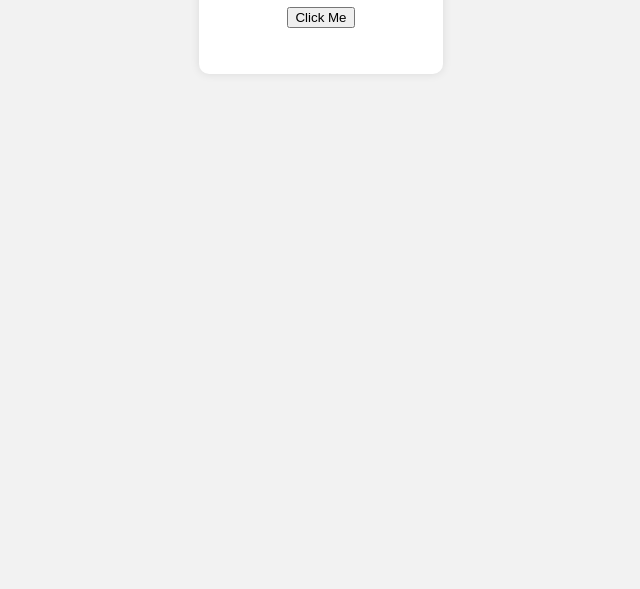
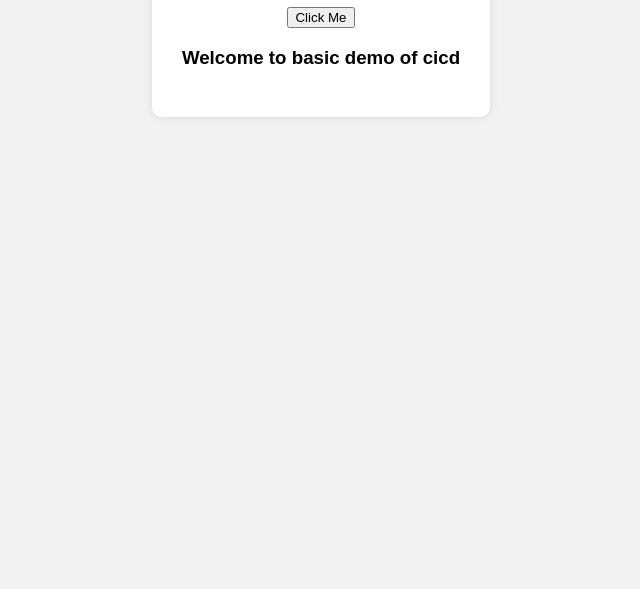
Before and after one commit to niteshpal-25/cicd-html, a plain HTML site: page index.html in a window 1280 px wide. Shown: the part 211-800 px from the top of the page, without its empty margins (319-959 px from the left). Drawn offline with Linux system fonts and the light colour scheme.

Commit message:
second commit

```diff
--- a/index.html
+++ b/index.html
@@ -10,6 +10,7 @@
   <div class="container">
     <h1>Hello CI/CD!</h1>
     <button onclick="showMessage()">Click Me</button>
+    <h3>Welcome to basic demo of cicd</h3>
     <p id="message"></p>
   </div>
   <script src="script.js"></script>
```
